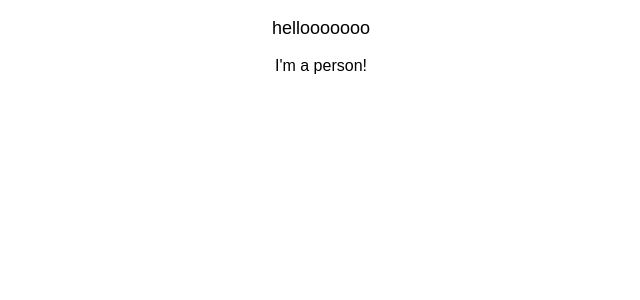
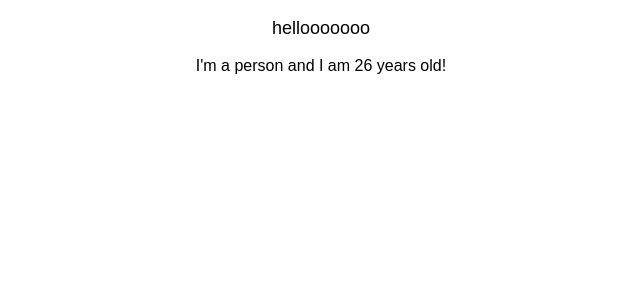
Before and after one commit to aleenamad/ReactUdemy, a React (Create React App) app in the folder udemy-react/: page / in a window 1280 px wide. Shown: the top 300 px of the page, without its empty margins (319-959 px from the left). Built offline with nearby package versions, Linux system fonts and the light colour scheme.

Commit message:
adding javascript functions to jsx

```diff
--- a/udemy-react/src/person/Person.js
+++ b/udemy-react/src/person/Person.js
@@ -1,7 +1,7 @@
 import React from 'react';
 
 const person = () => {
-  return <p>I'm a person!</p>
+  return <p>I'm a person and I am {Math.floor(Math.random()*30)} years old!</p>
 }
 
 
```
